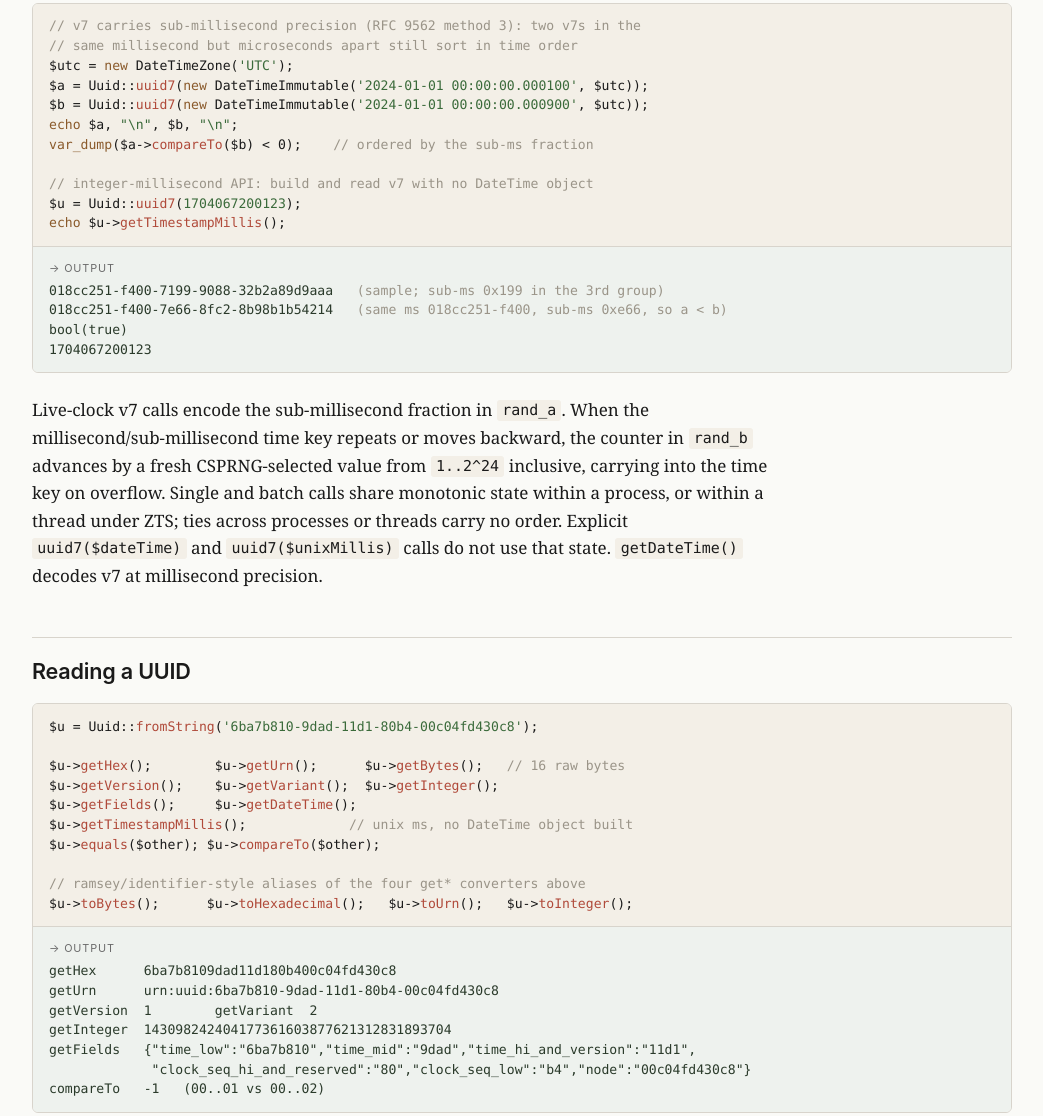
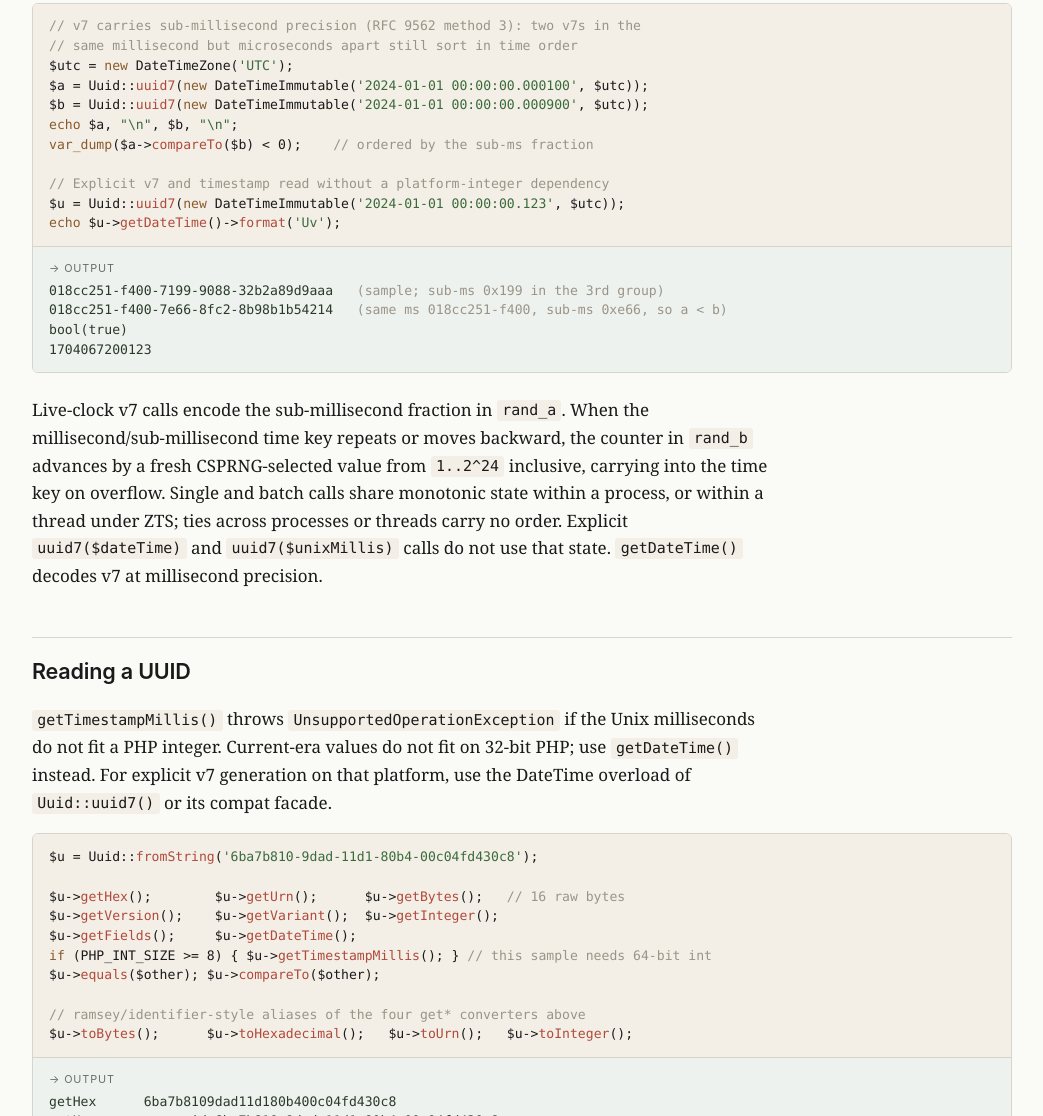
Before and after one commit to iliaal/fast_uuid, a plain HTML site: page docs/index.html in a window 1280 px wide. Shown: the part 3249-4365 px from the top of the page, without its empty margins (118-1161 px from the left). Drawn offline with Linux system fonts and the light colour scheme.

Commit message:
Document the platform integer limit for UUID timestamps (#41)

```diff
--- a/docs/index.html
+++ b/docs/index.html
@@ -170,9 +170,9 @@ $b = Uuid::<span class="fn">uuid7</span>(<span class="kw">new</span> DateTimeImm
 <span class="kw">echo</span> $a, <span class="str">"\n"</span>, $b, <span class="str">"\n"</span>;
 <span class="kw">var_dump</span>($a-&gt;<span class="fn">compareTo</span>($b) &lt; 0);    <span class="cm">// ordered by the sub-ms fraction</span>
 
-<span class="cm">// integer-millisecond API: build and read v7 with no DateTime object</span>
-$u = Uuid::<span class="fn">uuid7</span>(<span class="str">1704067200123</span>);
-<span class="kw">echo</span> $u-&gt;<span class="fn">getTimestampMillis</span>();</pre>
+<span class="cm">// Explicit v7 and timestamp read without a platform-integer dependency</span>
+$u = Uuid::<span class="fn">uuid7</span>(<span class="kw">new</span> DateTimeImmutable(<span class="str">'2024-01-01 00:00:00.123'</span>, $utc));
+<span class="kw">echo</span> $u-&gt;<span class="fn">getDateTime</span>()-&gt;<span class="fn">format</span>(<span class="str">'Uv'</span>);</pre>
     <pre class="out">018cc251-f400-7199-9088-32b2a89d9aaa   <span style="color:#9a9488">(sample; sub-ms 0x199 in the 3rd group)</span>
 018cc251-f400-7e66-8fc2-8b98b1b54214   <span style="color:#9a9488">(same ms 018cc251-f400, sub-ms 0xe66, so a &lt; b)</span>
 bool(true)
@@ -181,13 +181,14 @@ bool(true)
   <p>Live-clock v7 calls encode the sub-millisecond fraction in <code>rand_a</code>. When the millisecond/sub-millisecond time key repeats or moves backward, the counter in <code>rand_b</code> advances by a fresh CSPRNG-selected value from <code>1..2^24</code> inclusive, carrying into the time key on overflow. Single and batch calls share monotonic state within a process, or within a thread under ZTS; ties across processes or threads carry no order. Explicit <code>uuid7($dateTime)</code> and <code>uuid7($unixMillis)</code> calls do not use that state. <code>getDateTime()</code> decodes v7 at millisecond precision.</p>
 
   <h2 id="inspect">Reading a UUID</h2>
+  <p><code>getTimestampMillis()</code> throws <code>UnsupportedOperationException</code> if the Unix milliseconds do not fit a PHP integer. Current-era values do not fit on 32-bit PHP; use <code>getDateTime()</code> instead. For explicit v7 generation on that platform, use the DateTime overload of <code>Uuid::uuid7()</code> or its compat facade.</p>
   <div class="ex">
     <pre class="code">$u = Uuid::<span class="fn">fromString</span>(<span class="str">'6ba7b810-9dad-11d1-80b4-00c04fd430c8'</span>);
 
 $u-&gt;<span class="fn">getHex</span>();        $u-&gt;<span class="fn">getUrn</span>();      $u-&gt;<span class="fn">getBytes</span>();   <span class="cm">// 16 raw bytes</span>
 $u-&gt;<span class="fn">getVersion</span>();    $u-&gt;<span class="fn">getVariant</span>();  $u-&gt;<span class="fn">getInteger</span>();
 $u-&gt;<span class="fn">getFields</span>();     $u-&gt;<span class="fn">getDateTime</span>();
-$u-&gt;<span class="fn">getTimestampMillis</span>();             <span class="cm">// unix ms, no DateTime object built</span>
+<span class="kw">if</span> (PHP_INT_SIZE &gt;= 8) { $u-&gt;<span class="fn">getTimestampMillis</span>(); } <span class="cm">// this sample needs 64-bit int</span>
 $u-&gt;<span class="fn">equals</span>($other); $u-&gt;<span class="fn">compareTo</span>($other);
 
 <span class="cm">// ramsey/identifier-style aliases of the four get* converters above</span>
@@ -214,7 +215,7 @@ compareTo   -1   (00..01 vs 00..02)</pre>
   <div class="ex">
     <pre class="code">uuid_v1(); uuid_v3($ns, $name); uuid_v4(); uuid_v5($ns, $name);
 uuid_v6(); uuid_v7(); uuid_v8($bytes);
-uuid_v7_at($unixMillis);         <span class="cm">// v7 from a unix-ms int, no DateTime</span>
+uuid_v7_at($unixMillis);         <span class="cm">// v7 from Unix milliseconds that fit a PHP int</span>
 uuid_v4_fast();                  <span class="cm">// non-crypto xoshiro256**, IDs only</span>
 
 uuid_v1_bin(); uuid_v4_bin(); uuid_v6_bin(); uuid_v7_bin();   <span class="cm">// raw 16 bytes, no string</span>
@@ -370,7 +371,7 @@ factory uuid4 ver   4</pre>
       <tr><td>getTimestampMillis (read)</td><td>n/a</td><td class="win">24.0M</td><td>n/a</td></tr>
     </tbody>
   </table>
-  <p><code>uuid7($dateTime)</code> runs ~17x faster than ramsey's and <code>getDateTime()</code> ~44x. <code>Uuid::uuid7($unixMillis)</code>, <code>uuid_v7_at($unixMillis)</code>, and <code>getTimestampMillis()</code> are integer-native with no DateTime object, and ramsey has no equivalent. Full method and raw numbers live in <code>BENCHMARKS.md</code>.</p>
+  <p><code>uuid7($dateTime)</code> runs ~17x faster than ramsey's and <code>getDateTime()</code> ~44x. <code>Uuid::uuid7($unixMillis)</code>, <code>uuid_v7_at($unixMillis)</code>, and <code>getTimestampMillis()</code> avoid DateTime allocation when the milliseconds fit a PHP integer, and ramsey has no integer equivalent. Full method and raw numbers live in <code>BENCHMARKS.md</code>.</p>
 
   <footer>
     <a href="https://github.com/iliaal/fast_uuid">GitHub</a>
```
Also changed, not shown: 2 other files.
